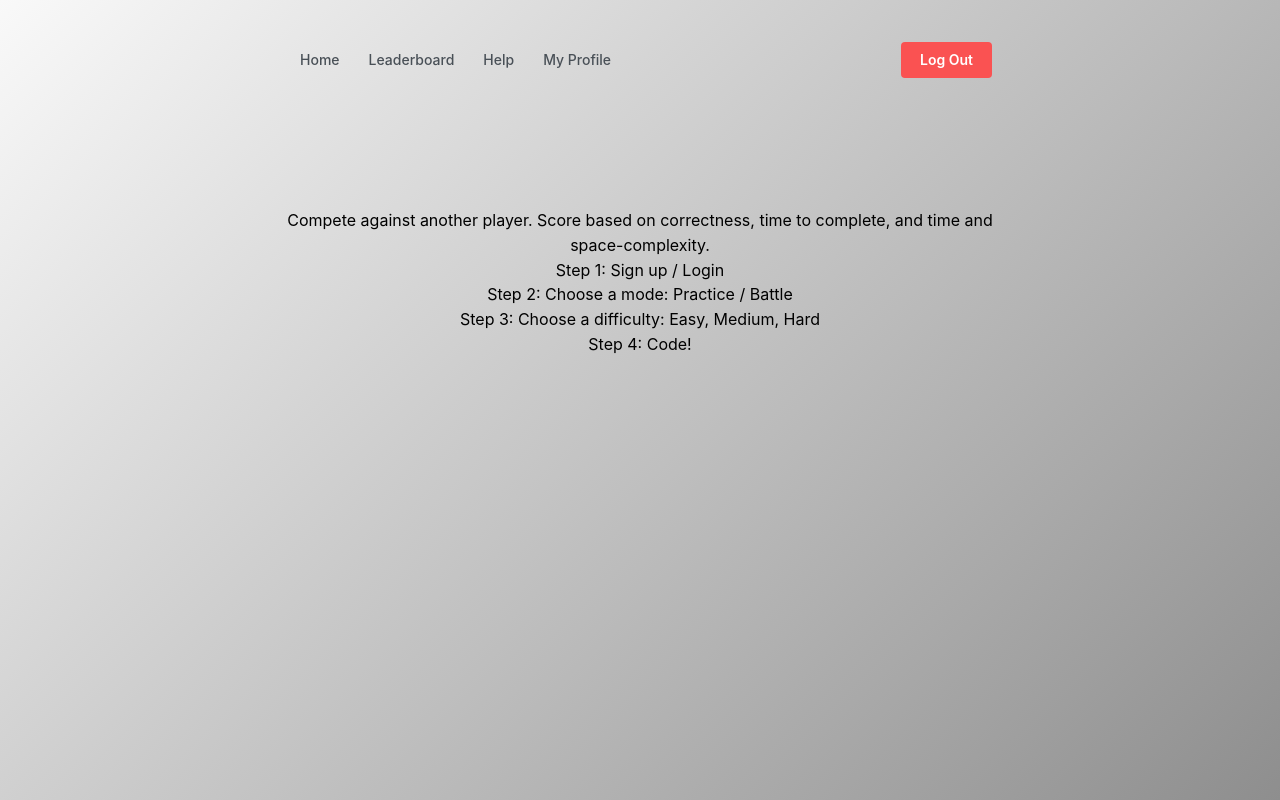
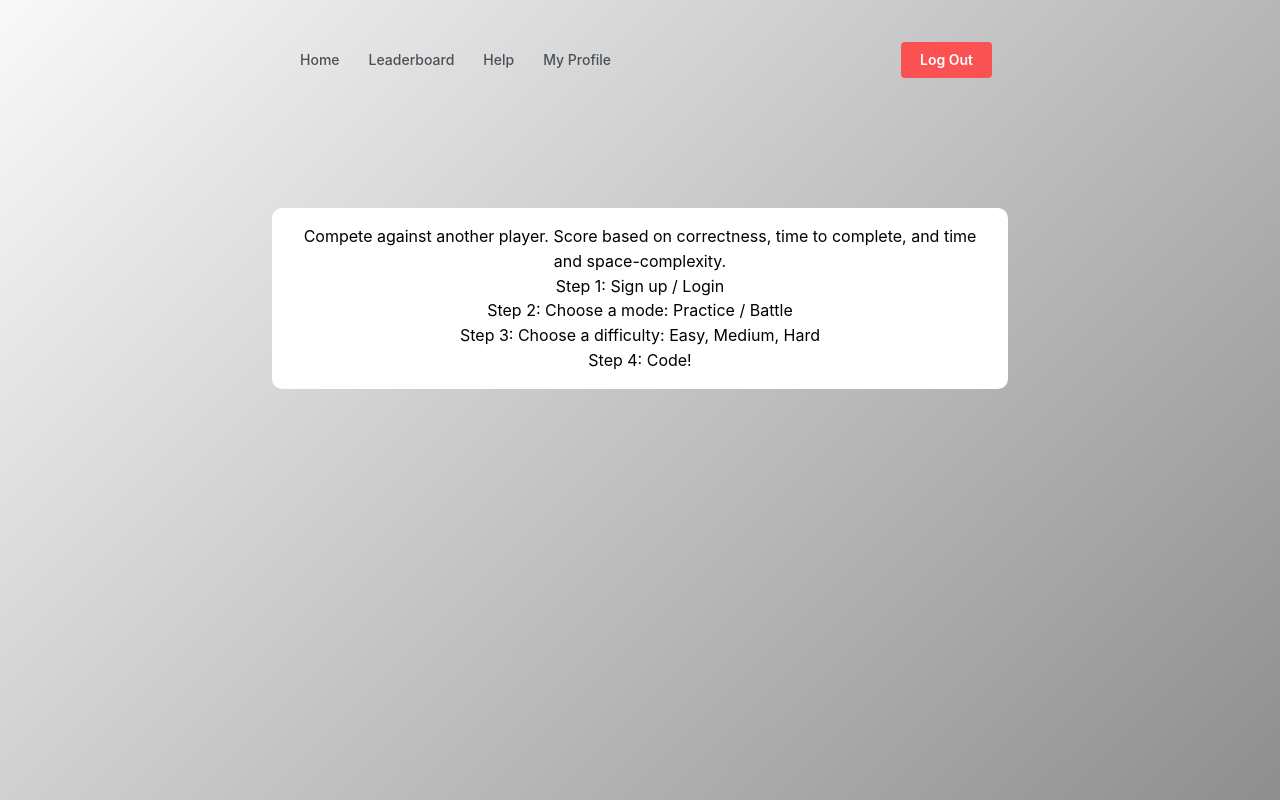
Before and after one commit to HaimFC/code-battle, a React (Vite) app in the folder code-battle/: page /help in a window 1280 px wide. Built offline with nearby package versions, Linux system fonts and the light colour scheme; sample sign-in values are in the browser's storage.

Commit message:
wrapped in card component

```diff
--- a/code-battle/src/pages/HelpPage.jsx
+++ b/code-battle/src/pages/HelpPage.jsx
@@ -1,9 +1,9 @@
 // Instructions/rules page.
-import { Text } from "@mantine/core";
+import { Text, Card } from "@mantine/core";
 
 export default function HelpPage() {
   return (
-    <>
+    <Card radius="10px">
       <Text>
         Compete against another player. Score based on correctness, time to
         complete, and time and space-complexity.
@@ -12,6 +12,6 @@ export default function HelpPage() {
       <Text>Step 2: Choose a mode: Practice / Battle</Text>
       <Text>Step 3: Choose a difficulty: Easy, Medium, Hard</Text>
       <Text>Step 4: Code!</Text>
-    </>
+    </Card>
   );
 }
--- a/code-battle/src/pages/ProfilePage.jsx
+++ b/code-battle/src/pages/ProfilePage.jsx
@@ -2,7 +2,7 @@
 import { useEffect, useState } from "react";
 import { useMockAuth } from "../auth/AuthProvider";
 import { getProfile } from "../utils/supabaseQueries";
-import { Text } from "@mantine/core";
+import { Text, Card } from "@mantine/core";
 
 export default function ProfilePage() {
   const { activeUser } = useMockAuth();
@@ -17,9 +17,9 @@ export default function ProfilePage() {
   }, []);
 
   return (
-    <>
+    <Card radius="10px">
       <Text>{activeUser.displayName}'s Profile</Text>
       {profile && <Text>Your score is: {profile.score}</Text>}
-    </>
+    </Card>
   );
 }
```
